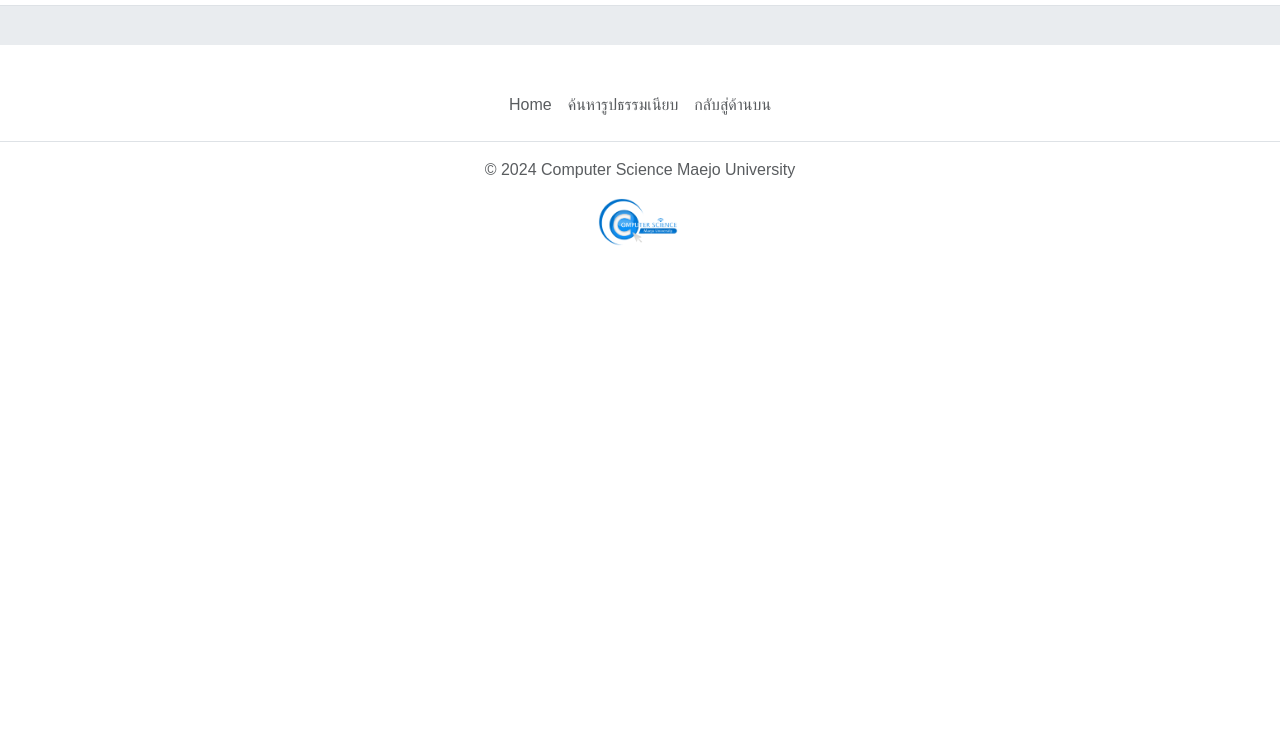
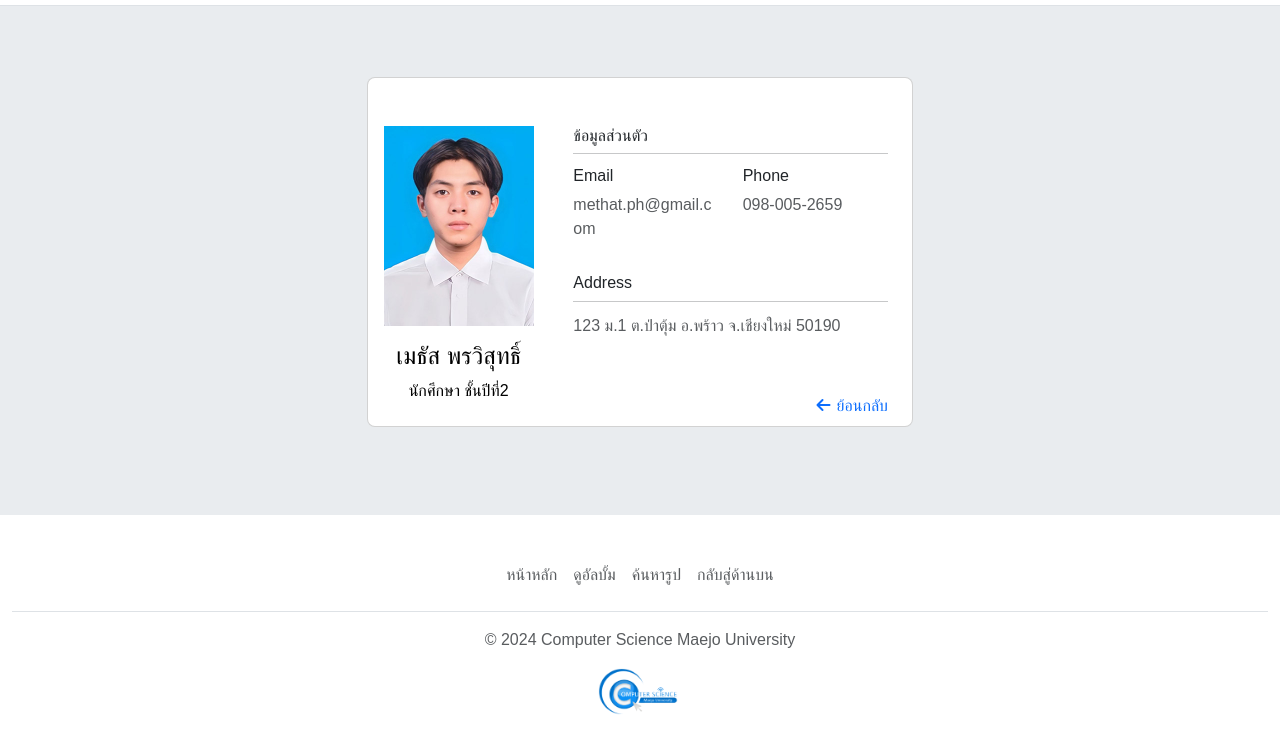
Before and after one commit to MathPro29/WebyearbookCSMJU, a plain HTML site: page pages/profiles.html in a window 1280 px wide. Shown: the part 51-804 px from the top of the page. Drawn offline with nearby package versions, Linux system fonts and the light colour scheme; a web font is replaced by a local one.

Commit message:
Add files via upload

```diff
--- a/pages/profiles.html
+++ b/pages/profiles.html
@@ -3,7 +3,7 @@
 <head>
     <meta charset="UTF-8">
     <meta name="viewport" content="width=device-width, initial-scale=1.0">
-    <title>Profiles Demo</title>
+    <title>Profiles 371</title>
 
       <!---Boostrap CSS CDN--->
       <link
@@ -56,17 +56,17 @@
             <div class="collapse navbar-collapse" id="navbarNav">
               <ul class="navbar-nav ms-auto">
                 <li class="nav-item">
-                  <a class="nav-link" aria-current="page" href="index.html"
+                  <a class="nav-link" aria-current="page" href="../index.html"
                     ><i class="fa-solid fa-house"></i>
                     หน้าหลัก</a>
                 </li>
                 <li class="nav-item">
-                  <a class="nav-link" href="pages/Albums.html">
+                  <a class="nav-link" href="../pages/albums.html">
                     <i class="fa-solid fa-book"></i></i>
                       ดูอัลบั้ม</a>
                 </li>
                 <li class="nav-item">
-                  <a class="nav-link" href="pages/Search.html">
+                  <a class="nav-link" href="../pages/search.html">
                     <i class="fa-solid fa-magnifying-glass"></i>
                       ค้นหารูป</a>
                 </li>
@@ -77,16 +77,72 @@
       </header>
 
     <!---Contents--->
-    <div class="bg-body-secondary p-5">
+    <div class="bg-body-secondary container-fluid" style="padding-top: 80px;">
+        <div class="container py-5 h-100">
+          <div class="row d-flex justify-content-center align-items-center h-100">
+            <div class="col col-lg-6 mb-4 mb-lg">
+              <div class="card mb-3" style="border-radius: .5rem;">
+                <div class="row g-0">
+                  <div class="col-md-4 gradient-custom text-center text-white"
+                    style="border-top-left-radius: .5rem; border-bottom-left-radius: .5rem;">
+                    <img src="../src/imgs/pfp_methat.jpg"
+                      alt="Avatar" class="img-fluid mt-5" style="width: 150px;" />
+                      <div class="text-center mt-3">
+                      <h4 class="text-black">
+                        เมธัส พรวิสุทธิ์
+                      </h4>
+                      <p class="text-black">
+                        นักศึกษา ชั้นปีที่2
+                      </p>
+                    </div>
 
+                  </div>
+                  <div class="col-md-8 pt-4">
+                    <div class="card-body p-4">
+                      <h6>ข้อมูลส่วนตัว</h6>
+                      <hr class="mt-0 mb-2">
+                      <div class="row pt-1">
+                        <div class="col-6 mb-3">
+                          <h6>Email</h6>
+                          <p class="text-muted">methat.ph@gmail.com</p>
+                        </div>
+                        <div class="col-6 mb-3">
+                          <h6>Phone</h6>
+                          <p class="text-muted"> 098-005-2659</p>
+                        </div>
+                      </div>
+                      <h6>Address</h6>
+                      <hr class="mt-0 mb-2">
+                      <div class="pt-1 d-flex">
+                        <div class="mb-3">
+                          <p class="text-muted">123 ม.1 ต.ป่าตุ้ม อ.พร้าว จ.เชียงใหม่ 50190</p>
+                        </div>
+                      </div>
+
+                    </div>
+
+                    <div class="text-end me-4 mb-2">
+                      <a href="../pages/csmju29.html"  style="text-decoration: none;">
+                       <i class="fa-solid fa-arrow-left" style="padding-right: 6px;"></i>ย้อนกลับ
+                      </a>
+                    </div>
+                  </div>
+                </div>
+              </div>
+            </div>
+          </div>
+        </div>
       </div>
 
 
    <!---Footer--->
+   <div class="container-fluid">
+
     <footer class="py-3 my-4">
       <ul class="nav justify-content-center border-bottom pb-3 mb-3">
-            <li class="nav-item"><a href="index.html" class="nav-link px-2 text-muted">Home</a></li>
-            <li class="nav-item"><a href="pages/search.html" class="nav-link px-2 text-muted">ค้นหารูปธรรมเนียบ</a></li>
+          <li class="nav-item"><a href="../index.html" class="nav-link px-2 text-muted">หน้าหลัก</a></li>
+          <li class="nav-item"><a href="../pages/albums.html" class="nav-link px-2 text-muted">ดูอัลบั้ม</a></li>
+          <li class="nav-item"><a href="../pages/search.html" class="nav-link px-2 text-muted">ค้นหารูป</a></li>
           <li class="nav-item"><a href="#" class="nav-link px-2 text-muted">กลับสู่ด้านบน</a></li>
       </ul>
       <p class="text-center text-muted">
@@ -98,6 +154,7 @@
         </a>
       </div>
   </footer>
+</div>
 
 
 
```
Also changed, not shown: index.html (+2 -1 lines), pages/albums.html (+5 -4 lines), pages/albums2.html (+11 -8 lines), pages/csmju29.html (+6 -3 lines), pages/search.html (+5 -5 lines), pages/search2.html (+9 -6 lines). Lines whose indentation alone changed are shown as unchanged.
